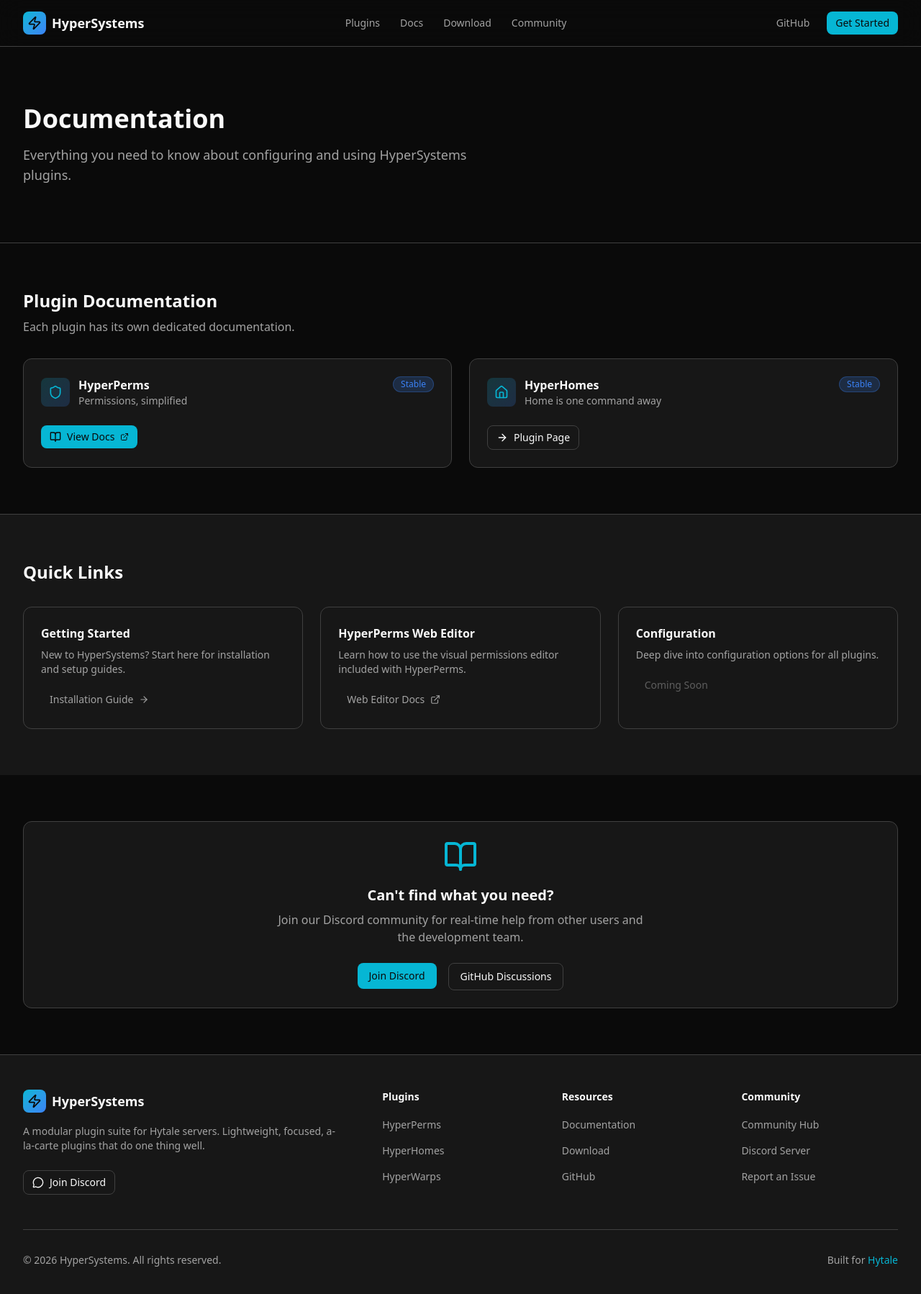
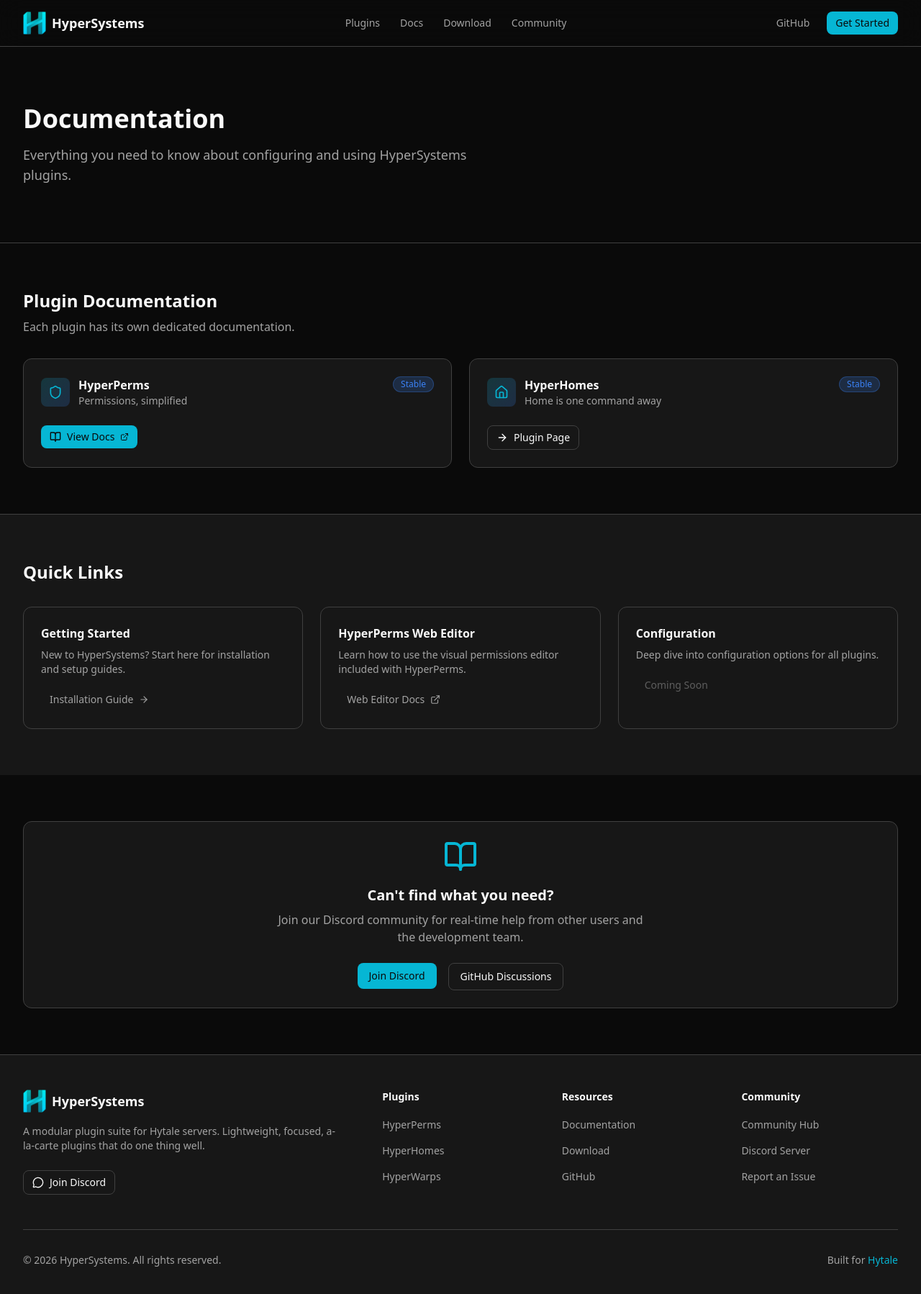
Before and after one commit to ZenithDevHQ/HyperSystems, a Next.js app: page /docs in a window 1280 px wide. Shown: the top 1798 px of the page at 72% size. Built offline with nearby package versions, Linux system fonts and the light colour scheme.

Commit message:
Add HyperSystems logo
- Add new H logo as webp with transparent background
- Replace placeholder icon in Navbar and Footer

```diff
--- a/src/components/layout/Footer.tsx
+++ b/src/components/layout/Footer.tsx
@@ -1,5 +1,6 @@
 import Link from "next/link";
-import { Zap, MessageCircle } from "lucide-react";
+import Image from "next/image";
+import { MessageCircle } from "lucide-react";
 import { Button } from "@/components/ui";
 
 const footerLinks = {
@@ -36,9 +37,13 @@
           {/* Brand Section */}
           <div className="lg:col-span-2">
             <Link href="/" className="flex items-center gap-2">
-              <div className="flex h-8 w-8 items-center justify-center rounded-lg bg-gradient-to-br from-hs-primary to-hs-secondary">
-                <Zap className="h-5 w-5 text-hs-bg" />
-              </div>
+              <Image
+                src="/logo.webp"
+                alt="HyperSystems"
+                width={32}
+                height={32}
+                className="h-8 w-8"
+              />
               <span className="text-lg font-bold text-hs-text">
                 HyperSystems
               </span>
--- a/src/components/layout/Navbar.tsx
+++ b/src/components/layout/Navbar.tsx
@@ -2,7 +2,8 @@
 
 import { useState } from "react";
 import Link from "next/link";
-import { Menu, X, Zap } from "lucide-react";
+import Image from "next/image";
+import { Menu, X } from "lucide-react";
 import { Button } from "@/components/ui";
 import { cn } from "@/lib/utils";
 
@@ -21,9 +22,13 @@
       <nav className="mx-auto flex h-16 max-w-7xl items-center justify-between px-4 sm:px-6 lg:px-8">
         {/* Logo */}
         <Link href="/" className="flex items-center gap-2">
-          <div className="flex h-8 w-8 items-center justify-center rounded-lg bg-gradient-to-br from-hs-primary to-hs-secondary">
-            <Zap className="h-5 w-5 text-hs-bg" />
-          </div>
+          <Image
+            src="/logo.webp"
+            alt="HyperSystems"
+            width={32}
+            height={32}
+            className="h-8 w-8"
+          />
           <span className="text-lg font-bold text-hs-text">HyperSystems</span>
         </Link>
 
```
Also changed, not shown: public/logo.webp (added).
